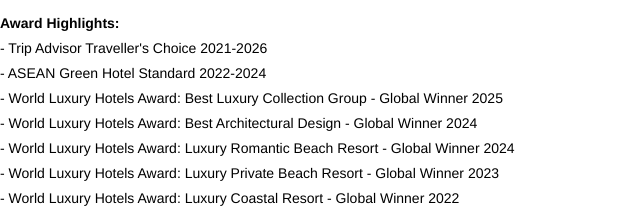
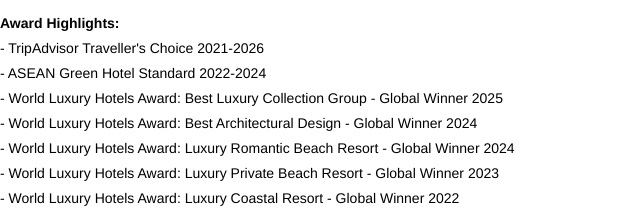
Before and after one commit to ar-nt/footer, a plain HTML site: page index.html in a window 1280 px wide. Shown: the part 353-561 px from the top of the page, 0-640 px from the left. Drawn offline with Linux system fonts and the light colour scheme.

Commit message:
Add files via upload

```diff
--- a/index.html
+++ b/index.html
@@ -83,7 +83,7 @@
                         Award Highlights:
                     </p>
                     <p style="font-size: 14px;margin: 0 0 4px 0; color: #000000;  white-space: nowrap; overflow: hidden;">
-                        - Trip Advisor Traveller's Choice 2021-2026
+                        - TripAdvisor Traveller's Choice 2021-2026
                     </p>
                     <p style="font-size: 14px;margin: 0 0 4px 0; color: #000000;  white-space: nowrap; overflow: hidden;">
                         - ASEAN Green Hotel Standard 2022-2024
```
